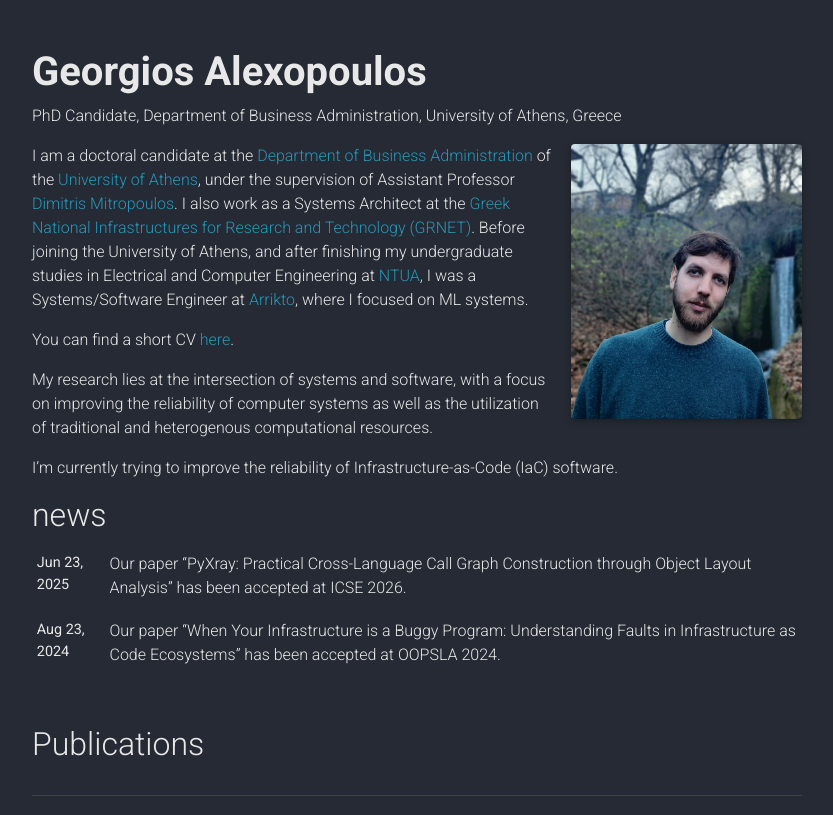
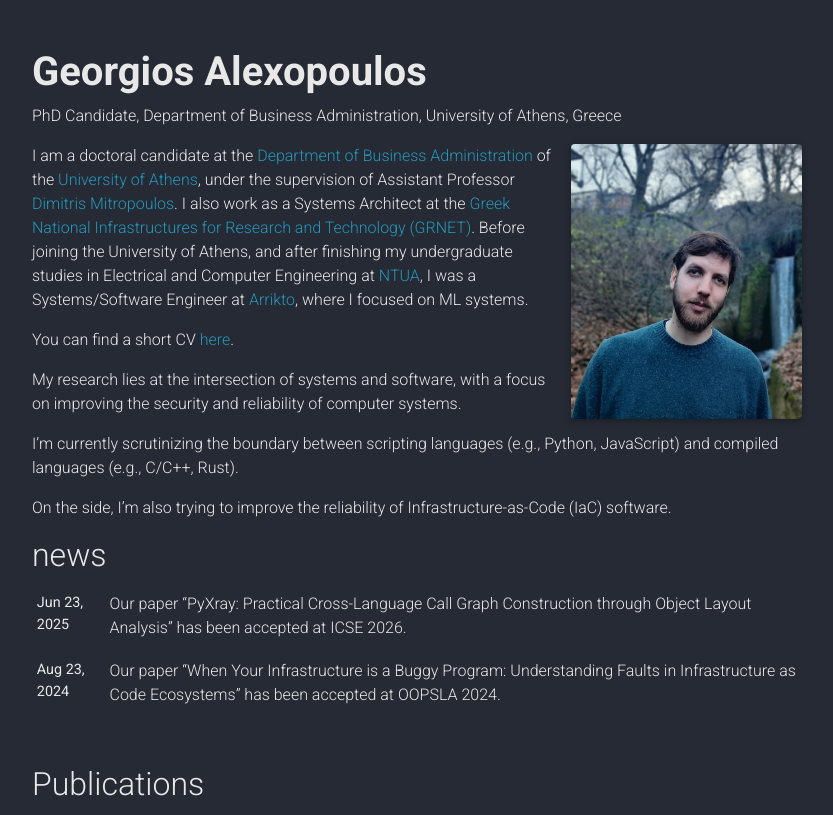
Before and after one commit to grgalex/grgalex.github.io, a Jekyll site: the page built from _pages/about.md, in a window 1280 px wide, cut to the strip 0-815 px from the top of the page. Shown: the whole strip, without its empty margins (223-1056 px from the left). Built offline with Jekyll 4.4.1, drawn with Linux system fonts in a browser that asks for light colours; nearby versions of some CDN libraries; comment, search, counter and statistics services are not loaded; a style sheet for code colours, icons or effects is not loaded.

Commit message:
update about
Signed-off-by: Georgios Alexopoulos <grgalex@ba.uoa.gr>

```diff
--- a/_pages/about.md
+++ b/_pages/about.md
@@ -28,10 +28,15 @@ where I focused on ML systems.
 
 You can find a short CV [here](./assets/pdf/grgalex_cv.pdf).
 
-My research lies at the intersection of systems and software,
-with a focus on improving the reliability of computer systems
-as well as the utilization of traditional and heterogenous
-computational resources.
+My research lies at the intersection
+of systems and software,
+with a focus on improving
+the security and reliability of computer systems.
 
-I'm currently trying to improve
-the reliability of Infrastructure-as-Code (IaC) software.
+I'm currently scrutinizing the boundary between
+scripting languages (e.g., Python, JavaScript)
+and compiled languages (e.g., C/C++, Rust).
+
+On the side, I'm also trying to improve
+the reliability of
+Infrastructure-as-Code (IaC) software.
```
